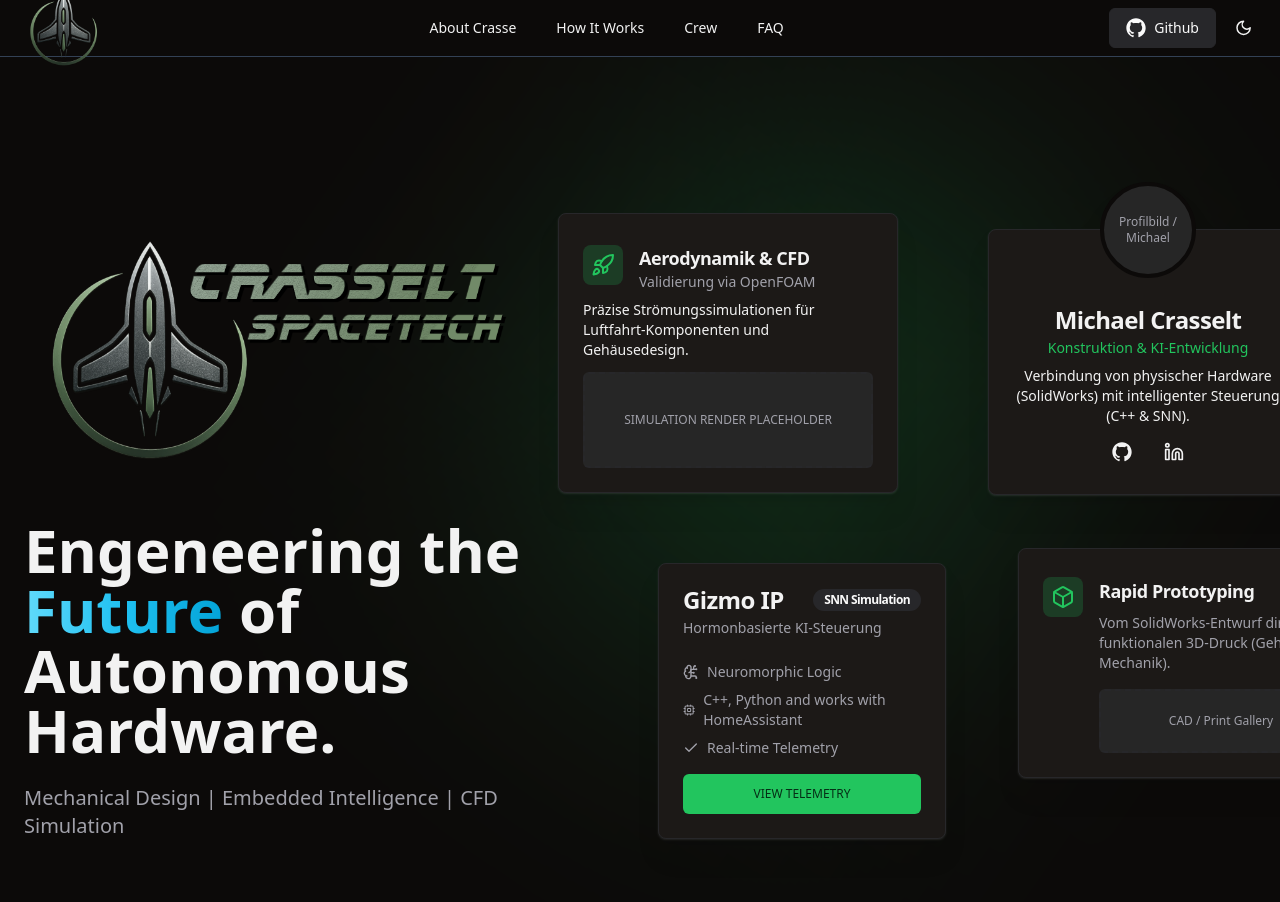
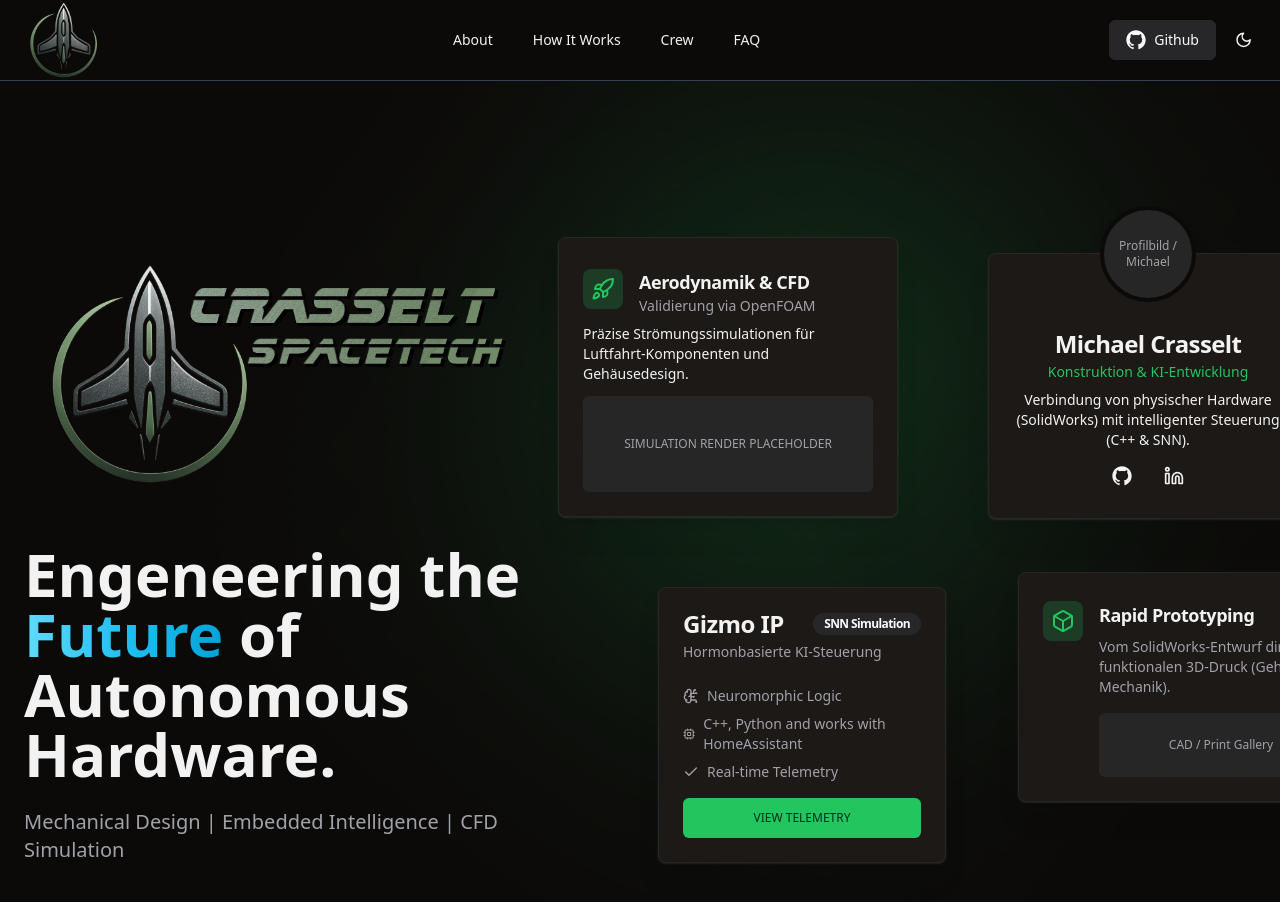
Before and after one commit to XCrasseltX/CrasseltSpaceTech_Page, a React (Vite) app: page / in a window 1280 px wide. Shown: the top 902 px of the page. Built offline with nearby package versions, Linux system fonts and the light colour scheme.

Commit message:
NAvbar vergrößern und Navigation Reparieren

```diff
--- a/src/components/Navbar.tsx
+++ b/src/components/Navbar.tsx
@@ -25,15 +25,15 @@ interface RouteProps {
 
 const routeList: RouteProps[] = [
   {
-    href: "#About",
-    label: "About Crasse",
+    href: "#about",
+    label: "About",
   },
   {
-    href: "#HowItWorks",
+    href: "#howItWorks",
     label: "How It Works",
   },
   {
-    href: "#Crew",
+    href: "#team",
     label: "Crew",
   },
   {
@@ -45,9 +45,9 @@ const routeList: RouteProps[] = [
 export const Navbar = () => {
   const [isOpen, setIsOpen] = useState<boolean>(false);
   return (
-    <header className="sticky border-b-[1px] top-0 z-60 w-full bg-white dark:border-b-slate-700 dark:bg-background">
+    <header className="sticky border-b-[1px] top-0 z-50 w-full bg-white dark:border-b-slate-700 dark:bg-background">
       <NavigationMenu className="mx-auto">
-        <NavigationMenuList className="container h-14 px-4 w-screen flex justify-between ">
+        <NavigationMenuList className="container h-22 px-4 w-screen flex justify-between ">
           <NavigationMenuItem className="font-bold flex">
             <a
               rel="noreferrer noopener"
```
